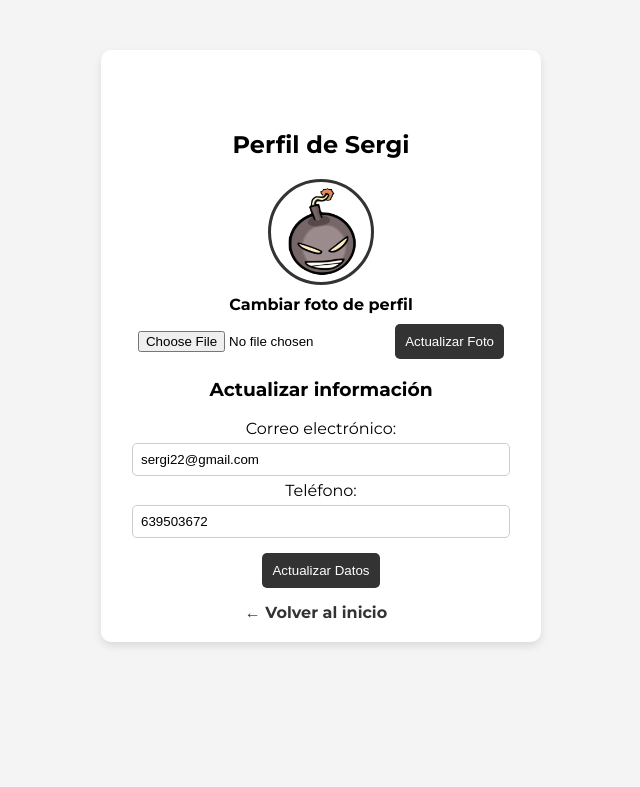
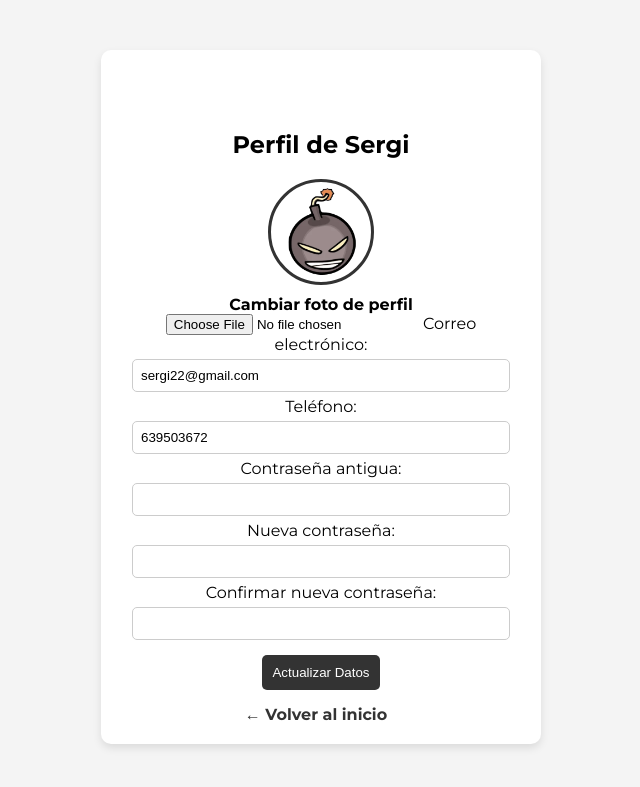
Before and after one commit to sergiics9/intermodular, a PHP site: page /perfil.php in a window 1280 px wide. Shown: the top 787 px of the page, without its empty margins (319-959 px from the left). Run offline with PHP 8.4, Linux system fonts and the light colour scheme; a user stored in the database is signed in; data comes from the database, SQL or seed files in the repository.

Commit message:
Add change passwd

```diff
--- a/index.php
+++ b/index.php
@@ -7,7 +7,7 @@ if (isset($_GET['busqueda'])) {
     $busqueda = $conn->real_escape_string($_GET['busqueda']);
 }
 $min = isset($_GET['min']) ? (int)$_GET['min'] : 0;
-$max = isset($_GET['max']) ? (int)$_GET['max'] : 250; // Ajusta según tu rango de precios
+$max = isset($_GET['max']) ? (int)$_GET['max'] : 250;
 $orden = isset($_GET['orden']) ? $_GET['orden'] : "";
 $categoria = isset($_GET['categoria']) ? (int)$_GET['categoria'] : 0;
 
@@ -106,7 +106,6 @@ $categoria = isset($_GET['categoria']) ? (int)$_GET['categoria'] : 0;
                         <span id="maxValor"><?php echo $max; ?> €</span>
                     </div>
 
-                    <!-- Filtro de orden -->
                     <label for="orden">Ordenar por</label>
                     <select class="select-filtro" name="orden" id="orden">
                         <option value="">Nuestra Selección</option>
--- a/perfil.php
+++ b/perfil.php
@@ -13,17 +13,19 @@ $nombre = htmlspecialchars($_SESSION['Nombre']);
 $ruta_imagen = "images/perfiles/" . $usuario_id . ".webp";
 $mensaje = "";
 
-// Obtener email y teléfono actuales
-$stmt = $conn->prepare("SELECT email, telefono FROM Usuarios WHERE id = ?");
+// Obtener email, teléfono y contraseña actuales
+$stmt = $conn->prepare("SELECT email, telefono, contraseña FROM Usuarios WHERE id = ?");
 $stmt->bind_param("i", $usuario_id);
 $stmt->execute();
 $result = $stmt->get_result();
 $usuario = $result->fetch_assoc();
 $email_actual = $usuario['email'];
 $telefono_actual = $usuario['telefono'];
+$contrasena_actual = $usuario['contraseña'];
 
-// Procesar actualización de la foto de perfil
+// Procesar actualización de la foto de perfil, datos y contraseña
 if ($_SERVER["REQUEST_METHOD"] == "POST") {
+    // Cambiar foto de perfil
     if (isset($_FILES['foto_perfil']) && !empty($_FILES['foto_perfil']['name'])) {
         $directorio = "images/perfiles/";
         if (!file_exists($directorio)) {
@@ -34,14 +36,12 @@ if ($_SERVER["REQUEST_METHOD"] == "POST") {
         if ($tipo_imagen == "image/jpeg" || $tipo_imagen == "image/png" || $tipo_imagen == "image/webp") {
             $foto_perfil = $directorio . $usuario_id . ".webp";
             move_uploaded_file($_FILES['foto_perfil']['tmp_name'], $foto_perfil);
-            header("Location: perfil.php");
-            exit();
         } else {
             $mensaje = "⚠️ Formato de imagen no permitido. Usa JPG, PNG o WEBP.";
         }
     }
 
-    // Procesar actualización de email y teléfono
+    // Cambiar datos (email y teléfono)
     if (isset($_POST['email']) && isset($_POST['telefono'])) {
         $nuevo_email = trim($_POST['email']);
         $nuevo_telefono = trim($_POST['telefono']);
@@ -74,6 +74,36 @@ if ($_SERVER["REQUEST_METHOD"] == "POST") {
             }
         }
     }
+
+    // Cambiar contraseña (solo si los campos de contraseña están completos)
+    if (
+        isset($_POST['contrasena_antigua']) && isset($_POST['contrasena_nueva']) && isset($_POST['contrasena_nueva_confirmacion']) &&
+        !empty($_POST['contrasena_antigua']) && !empty($_POST['contrasena_nueva']) && !empty($_POST['contrasena_nueva_confirmacion'])
+    ) {
+        $contrasena_antigua = $_POST['contrasena_antigua'];
+        $contrasena_nueva = $_POST['contrasena_nueva'];
+        $contrasena_nueva_confirmacion = $_POST['contrasena_nueva_confirmacion'];
+
+        // Verificar que la contraseña antigua es correcta
+        if (!password_verify($contrasena_antigua, $contrasena_actual)) {
+            $mensaje = "⚠️ La contraseña antigua no es correcta.";
+        } elseif ($contrasena_nueva != $contrasena_nueva_confirmacion) {
+            $mensaje = "⚠️ Las contraseñas nuevas no coinciden.";
+        } else {
+            // Encriptar la nueva contraseña
+            $contrasena_encriptada = password_hash($contrasena_nueva, PASSWORD_DEFAULT);
+
+            // Actualizar la contraseña
+            $stmt = $conn->prepare("UPDATE Usuarios SET contraseña = ? WHERE id = ?");
+            $stmt->bind_param("si", $contrasena_encriptada, $usuario_id);
+
+            if ($stmt->execute()) {
+                $mensaje = "✅ Contraseña actualizada correctamente.";
+            } else {
+                $mensaje = "⚠️ Error al actualizar la contraseña.";
+            }
+        }
+    }
 }
 ?>
 
@@ -99,26 +129,29 @@ if ($_SERVER["REQUEST_METHOD"] == "POST") {
         <h2>Perfil de <?php echo $nombre; ?></h2>
 
         <div class="profile-card">
-            <img src="<?php echo file_exists($ruta_imagen) ? $ruta_imagen : 'images/perfiles/default.webp'; ?>"
-                alt="Foto de perfil" class="profile-pic-perfil">
+            <img src="<?php echo file_exists($ruta_imagen) ? $ruta_imagen : 'images/perfiles/default.webp'; ?>" alt="Foto de perfil" class="profile-pic-perfil">
 
             <form action="perfil.php" method="POST" enctype="multipart/form-data">
                 <label for="foto_perfil" class="file-label">Cambiar foto de perfil</label>
                 <input type="file" id="foto_perfil" name="foto_perfil" accept="image/*">
-                <button type="submit" class="btn">Actualizar Foto</button>
-            </form>
 
-            <h3>Actualizar información</h3>
-            <form action="perfil.php" method="POST">
                 <label for="email">Correo electrónico:</label>
                 <input type="email" id="email" name="email" class="input-field" value="<?php echo htmlspecialchars($email_actual); ?>" required>
 
                 <label for="telefono">Teléfono:</label>
                 <input type="text" id="telefono" name="telefono" class="input-field" value="<?php echo htmlspecialchars($telefono_actual); ?>" required>
 
+                <label for="contrasena_antigua">Contraseña antigua:</label>
+                <input type="password" id="contrasena_antigua" name="contrasena_antigua" class="input-field">
+
+                <label for="contrasena_nueva">Nueva contraseña:</label>
+                <input type="password" id="contrasena_nueva" name="contrasena_nueva" class="input-field">
+
+                <label for="contrasena_nueva_confirmacion">Confirmar nueva contraseña:</label>
+                <input type="password" id="contrasena_nueva_confirmacion" name="contrasena_nueva_confirmacion" class="input-field">
+
                 <button type="submit" class="btn">Actualizar Datos</button>
             </form>
-
 
             <?php if ($mensaje): ?>
                 <p class="mensaje"><?php echo $mensaje; ?></p>
```
